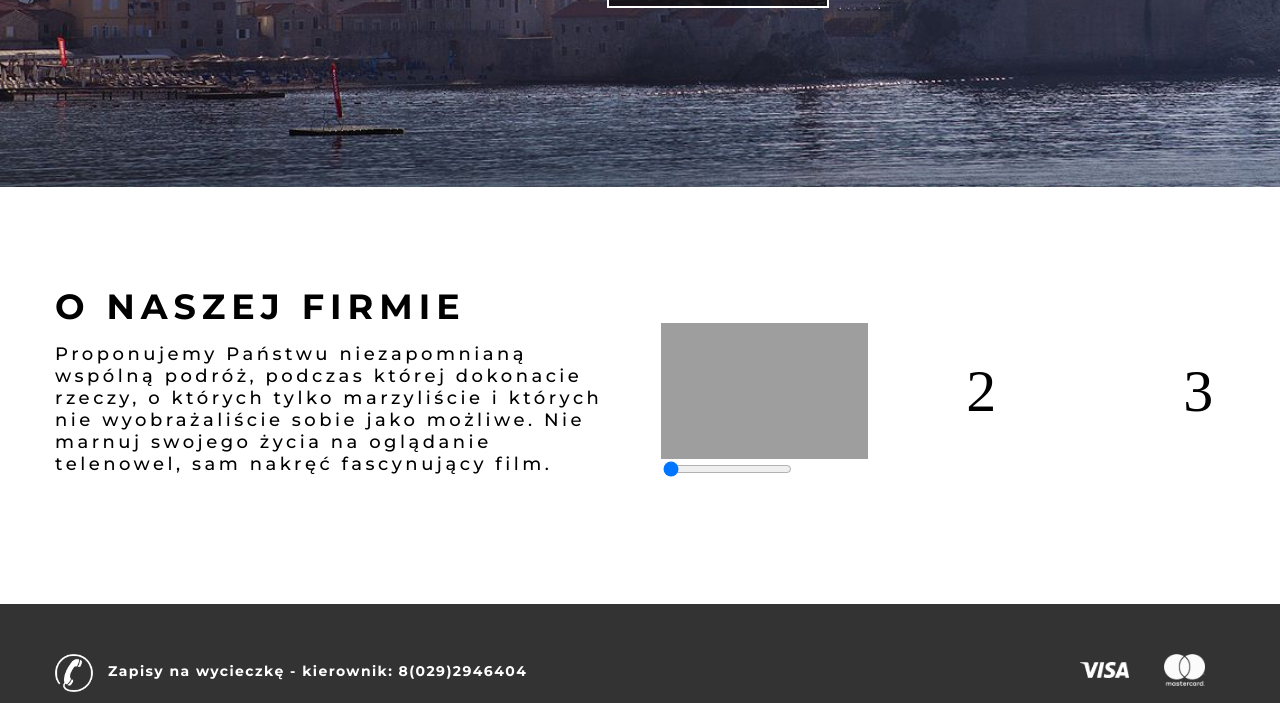
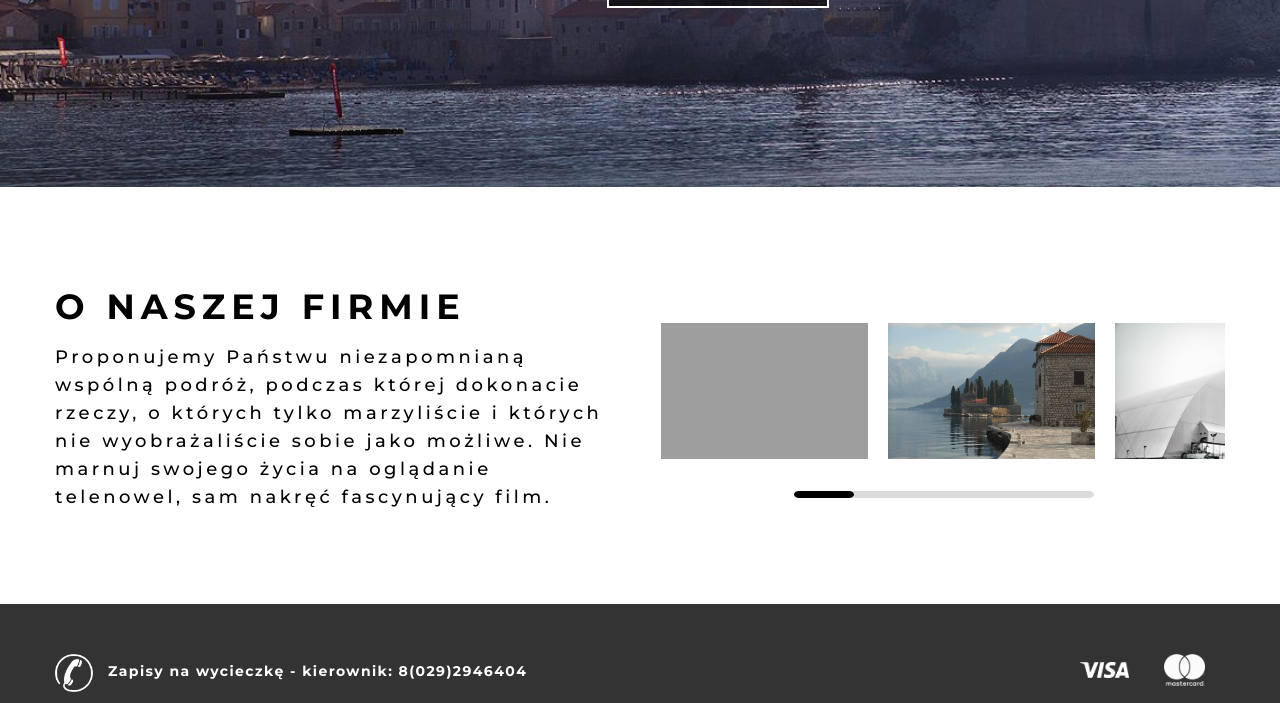
Before and after one commit to Developersprait/wander, a plain HTML site: page index.html in a window 1280 px wide. Shown: the part 534-1237 px from the top of the page. Drawn offline with nearby package versions, Linux system fonts and the light colour scheme; grey boxes are pictures that could not be loaded.

Commit message:
minor slider done

```diff
--- a/index.html
+++ b/index.html
@@ -72,12 +72,14 @@
                 <div class="about__slider">
                     <div id="slider">
                         <div class="slide" id="mps1"></div>
-                        <div class="slide">2</div>
-                        <div class="slide">3</div>
-                        <div class="slide">4</div>
-                        <div class="slide">5</div>
+                        <div class="slide" id="mps2"></div>
+                        <div class="slide" id="mps3"></div>
+                        <div class="slide" id="mps4"></div>
+                        <div class="slide" id="mps5"></div>
                     </div>
-                    <input type="range" id="range" min="1" value="1" step="1" />
+                    <div class="about__range">
+                        <input type="range" id="range" min="1" value="1" step="1" />
+                    </div>
                 </div>
             </div>
         </div>
--- a/sass/components/_about.sass
+++ b/sass/components/_about.sass
@@ -18,9 +18,50 @@
             font-family: $montserrat
             font-weight: 500
             font-size: 18px
-            line-height: 22px
+            line-height: 28px
             letter-spacing: 3.5px
-
     &__slider
         margin-top: 136px
         width: 265%
+    &__range
+        width: 302px
+        margin: 0 auto
+        margin-top: 25px
+
+input[type=range]
+    width: 300px
+    height: 7px
+    overflow: hidden
+    -webkit-appearance: none
+    -moz-appearance: none
+    appearance: none
+
+input[type=range]::-webkit-slider-runnable-track
+    border-radius: 10px/100%
+    height: 7px
+    border: none
+    background-color: #DCDCDC
+
+input[type=range]::-webkit-slider-thumb
+    background: #000
+    border: none
+    border-radius: 10px/100%
+    cursor: pointer
+    width: 60px
+    height: 7px
+    -webkit-appearance: none
+
+input[type=range]::-moz-range-track
+    border-radius: 10px/100%
+    height: 7px
+    border: none
+    background-color: #DCDCDC
+
+input[type=range]::-moz-range-thumb
+    background: #000
+    border: none
+    border-radius: 10px/100%
+    cursor: pointer
+    width: 60px
+    height: 7px
+    -webkit-appearance: none
--- a/sass/components/_footer.sass
+++ b/sass/components/_footer.sass
@@ -29,9 +29,10 @@
         justify-content: space-around
         margin-bottom: 23px
         &-visa
-            @include img('../img/labels/white/visa.png', 49px, 32px)
+            @include img('../img/labels/white/visa.png', 49px, 32px, contain)
+            margin-top: 8px
         &-master
-            @include img('../img/labels/white/master.png', 49px, 32px)
+            @include img('../img/labels/white/master.png', 49px, 32px, contain)
     &__socials img
         width: 38px
         height: 38px
--- a/sass/sliders/_slider2.sass
+++ b/sass/sliders/_slider2.sass
@@ -1,4 +1,4 @@
-
+@import '../vars/_mixins'
 .slide
     line-height: 136px
     text-align: center
@@ -9,12 +9,18 @@
 .slick-list
     margin: 0 -5px
 
-.slick-current
-    color: red
 #mps1
-    background: url(../img/wheel.jpg)
-    background-repeat: no-repeat
-    background-size: cover
-    background-position: top
-    width: 207px
-    height: 136px
+    @include img('../img/wheel.jpg', 207px, 136px, cover)
+    margin-right: 15px
+#mps2
+    @include img('../img/sea.jpg', 207px, 136px, cover)
+    margin-right: 15px
+#mps3
+    @include img('../img/sarco.jpg', 207px, 136px, cover)
+    margin-right: 15px
+#mps4
+    @include img('../img/sea2.jpg', 207px, 136px, cover)
+    margin-right: 15px
+#mps5
+    @include img('../img/pripyat.jpg', 207px, 136px, cover)
+    margin-right: 15px
--- a/sass/vars/_mixins.sass
+++ b/sass/vars/_mixins.sass
@@ -1,8 +1,7 @@
-@mixin img($url, $width, $height)
+@mixin img($url, $width, $height, $size)
     background: url($url)
     background-repeat: no-repeat
-    background-size: contain
-    background-position: center
+    background-size: $size
+    background-position: top
     width: $width
     height: $height
-    margin: 0 auto
```
Also changed, not shown: css/style.css, 1 other file.
